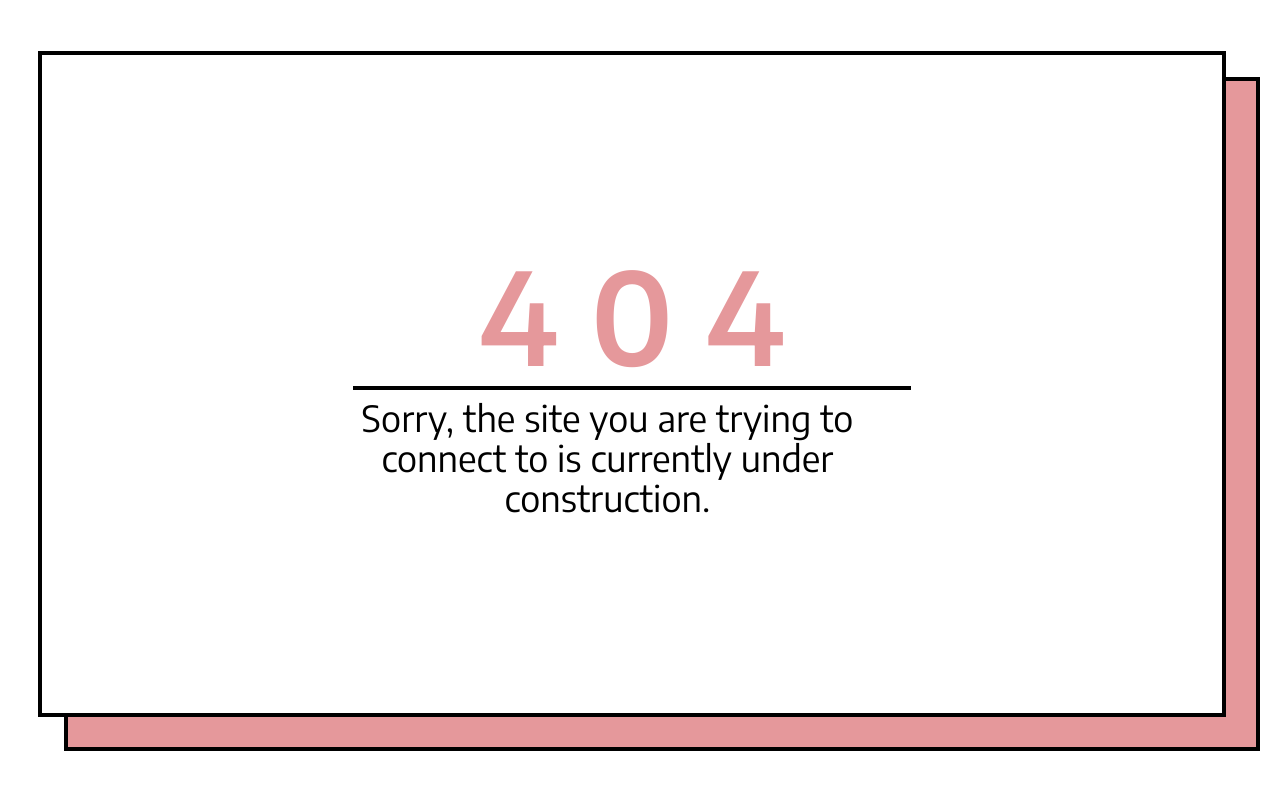
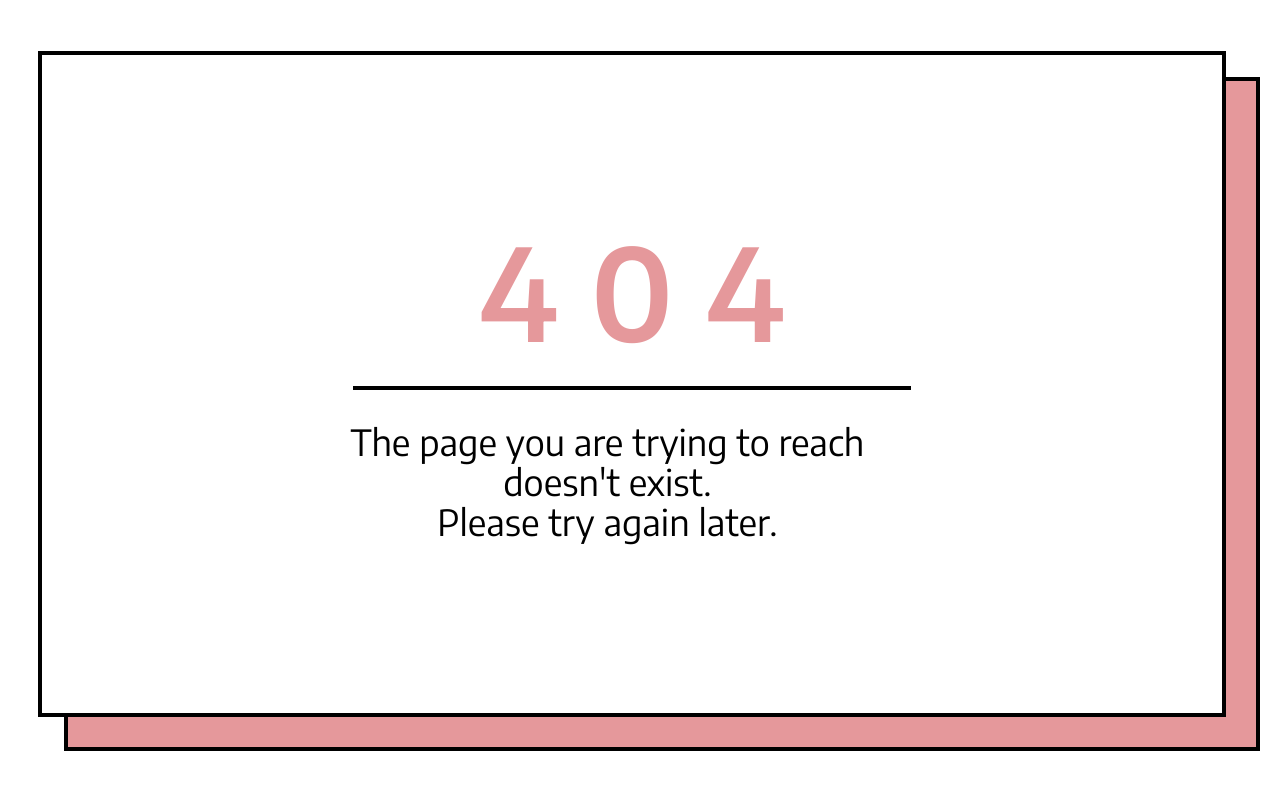
Before and after one commit to NikkivB/NikkivB, a Nuxt app: page /not-found in a window 1280 px wide. Shown: the top 790 px of the page. Built offline with nearby package versions, Linux system fonts and the light colour scheme.

Commit message:
Edit 404 page so it's correct

```diff
--- a/pages/index.vue
+++ b/pages/index.vue
@@ -13,8 +13,5 @@ import Vue from 'vue'
 console.log(Vue.version);
 export default {
   name: 'IndexPage',
-  created() {
-    window.open('/not-found/', '_self');
-  }
 }
 </script>
--- a/pages/not-found.vue
+++ b/pages/not-found.vue
@@ -5,10 +5,11 @@
            id="offset-border">
         <div class=" w-3/6 self-center mx-auto">
           <p class="text-5xl lg:text-9xl text-center text-ruddy-pink font-semibold">4 0 4</p>
-          <hr class="mx-4 my-8 md:my-2 lg-my-8 border-black border-2">
-          <p class="text-center text-lg lg:text-4xl w-11/12 ">Sorry, the site you are trying to connect to is currently
-            under
-            construction.</p>
+          <hr class="mx-4 my-8 md:my-2 lg:my-8 border-black border-2">
+          <p class="text-center text-lg lg:text-4xl w-11/12 ">The page you are trying to reach doesn't exist.
+          <br>
+          Please try again later.
+          </p>
         </div>
       </div>
     </div>
```
